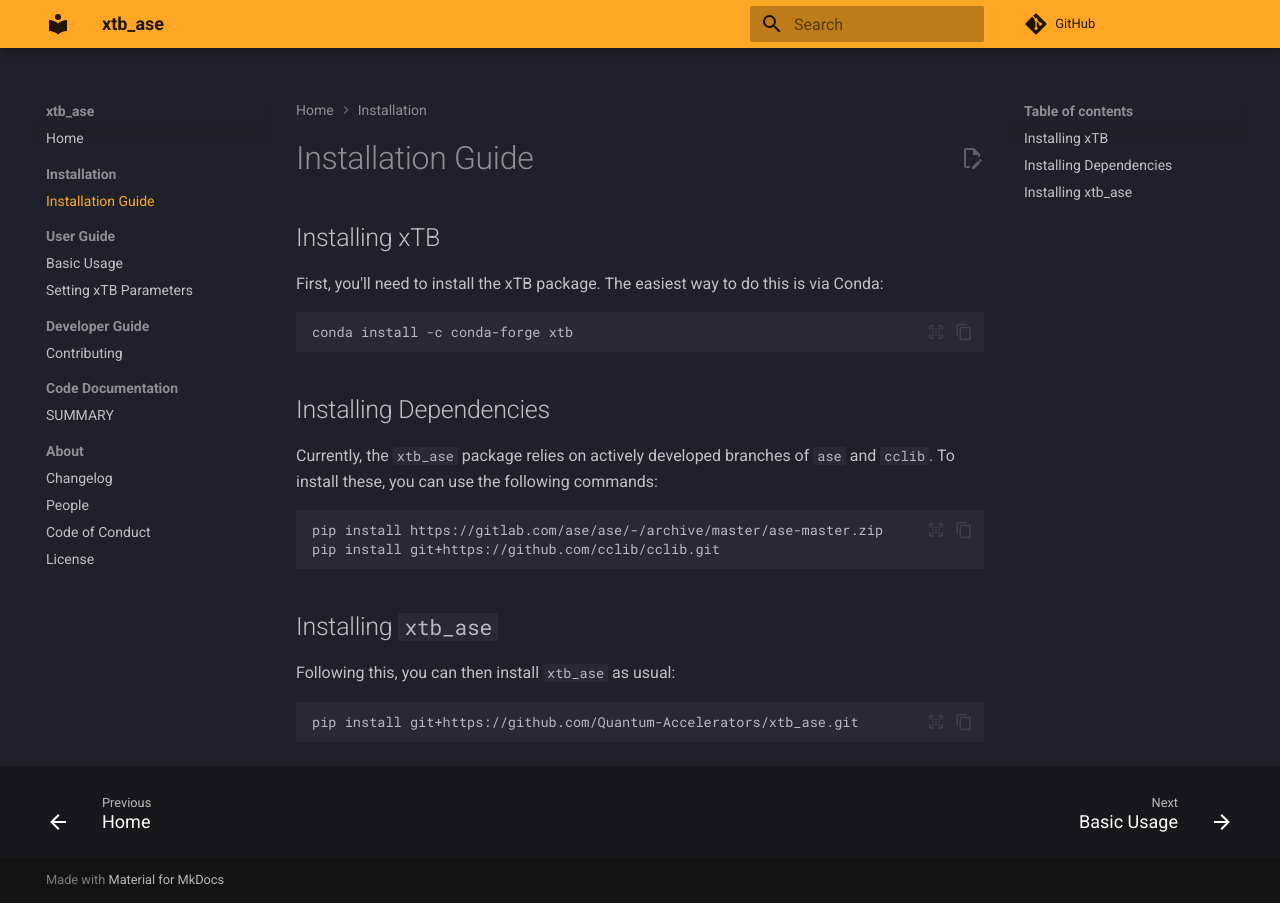
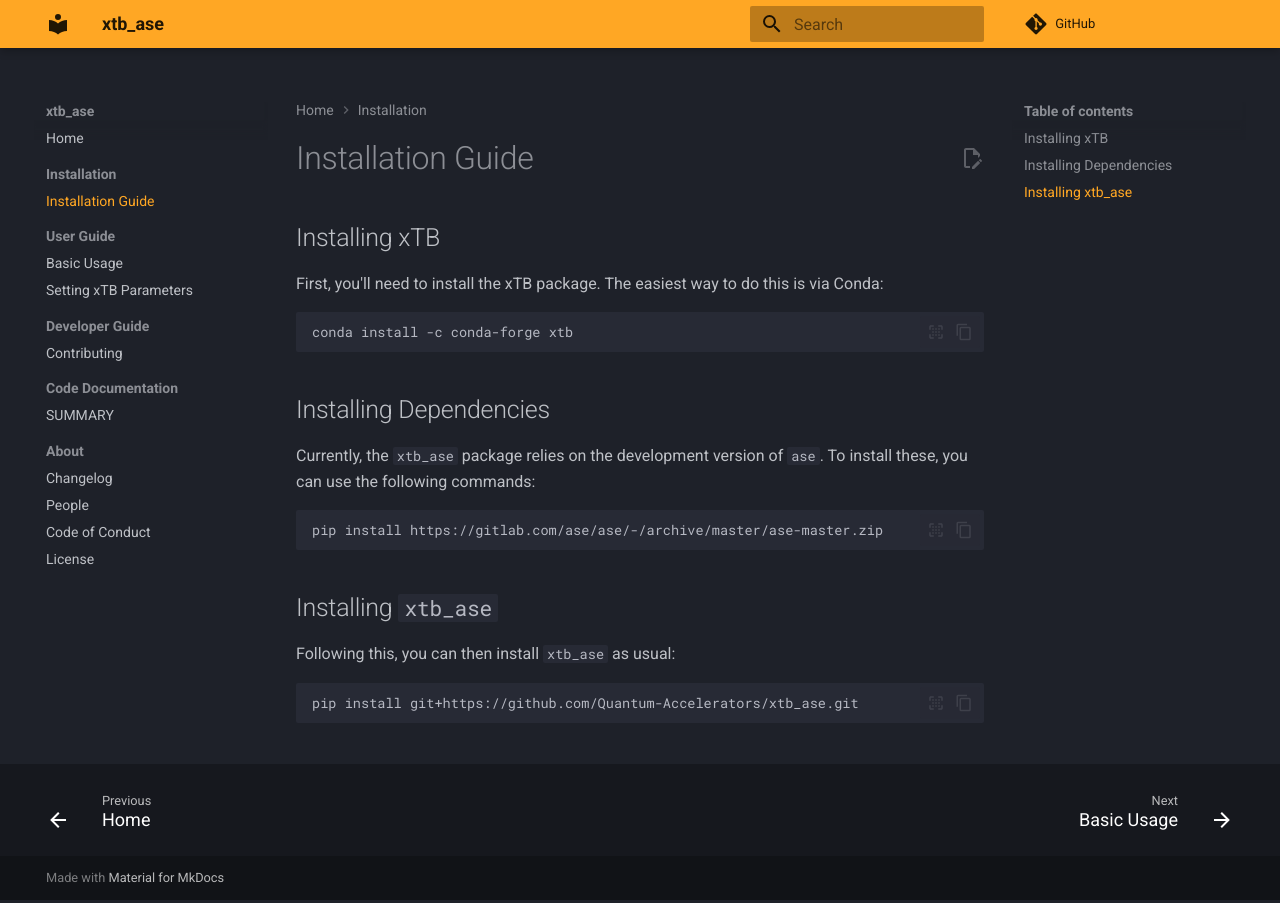
Before and after one commit to Andrew-S-Rosen/xtb_ase, an MkDocs documentation site: the page built from docs/install_guide/install.md, in a window 1280 px wide. Built offline with MkDocs 1.6.1 and Material for MkDocs 9.7.7, drawn with Linux system fonts in a browser that asks for light colours; plug-ins that fetch from the network failed and are left out; comment, search, counter and statistics services are not loaded.

Commit message:
Update install.md

````diff
--- a/docs/install_guide/install.md
+++ b/docs/install_guide/install.md
@@ -10,11 +10,10 @@
 
 ## Installing Dependencies
 
-Currently, the `xtb_ase` package relies on actively developed branches of `ase` and `cclib`. To install these, you can use the following commands:
+Currently, the `xtb_ase` package relies on the development version of `ase`. To install these, you can use the following commands:
 
 ```bash
 pip install https://gitlab.com/ase/ase/-/archive/master/ase-master.zip
-pip install git+https://github.com/cclib/cclib.git
 ```
 
 ## Installing `xtb_ase`
````
